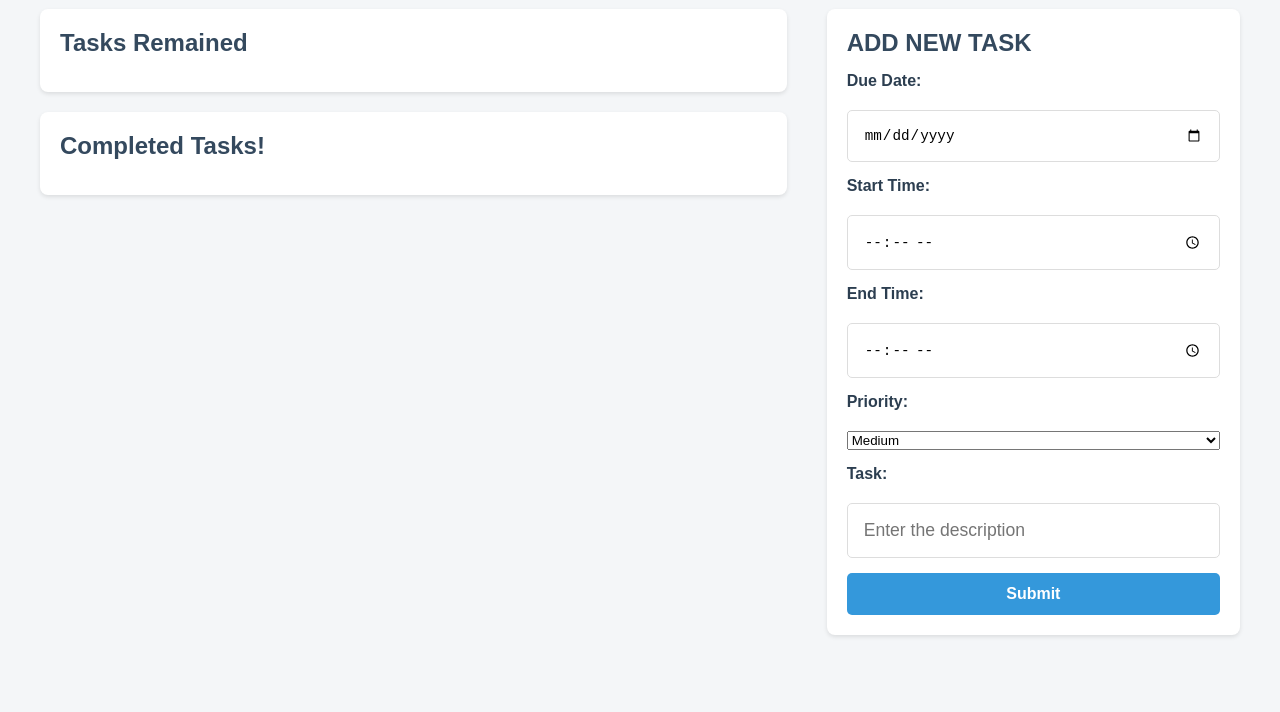
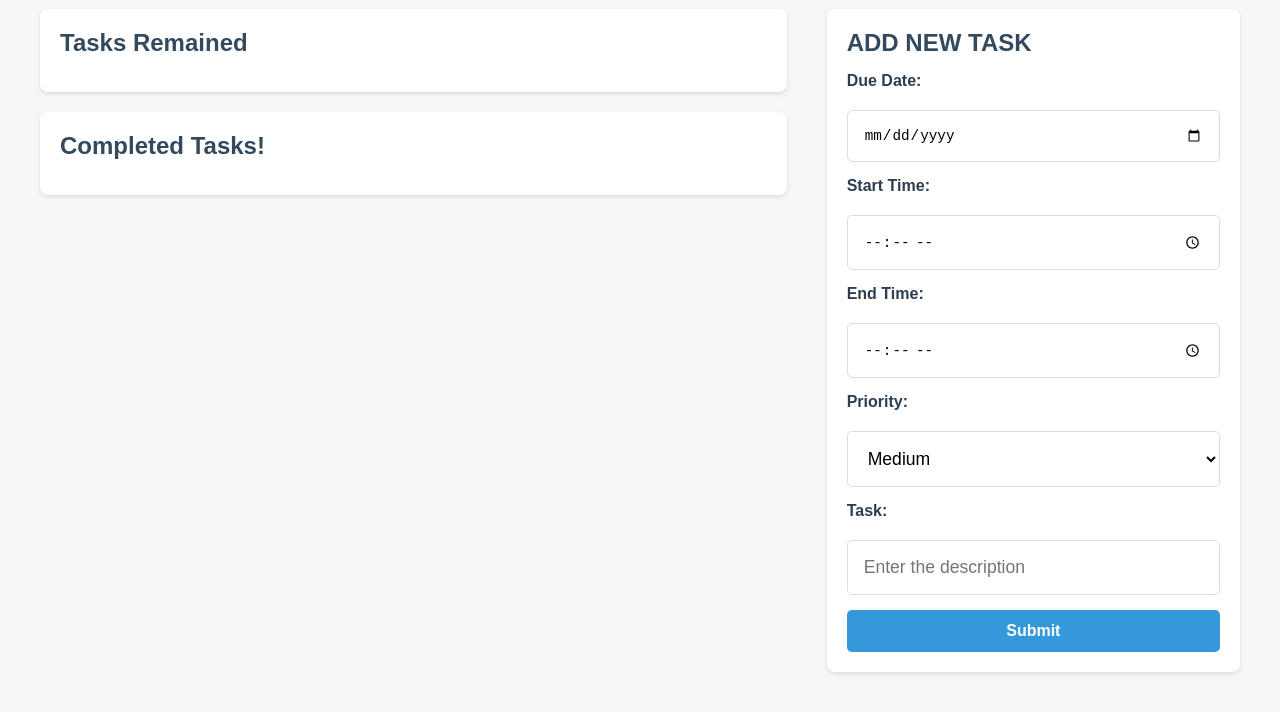
Before and after one commit to bibash017/TaskTracker, a plain HTML site: page TaskTracker/index.html in a window 1280 px wide. Shown: the part 98-810 px from the top of the page. Drawn offline with Linux system fonts and the light colour scheme.

Commit message:
added css for select

```diff
--- a/TaskTracker/style.css
+++ b/TaskTracker/style.css
@@ -157,3 +157,12 @@ input[type="submit"]:hover {
     background: #e8f8f0;
     color: #27ae60;
 }
+
+select {
+    padding: 16px;
+    font-size: 1.1em;
+    border: 1.1px solid #ddd;
+    border-radius: 5px;
+    background: white;
+    cursor: pointer;
+}
```
